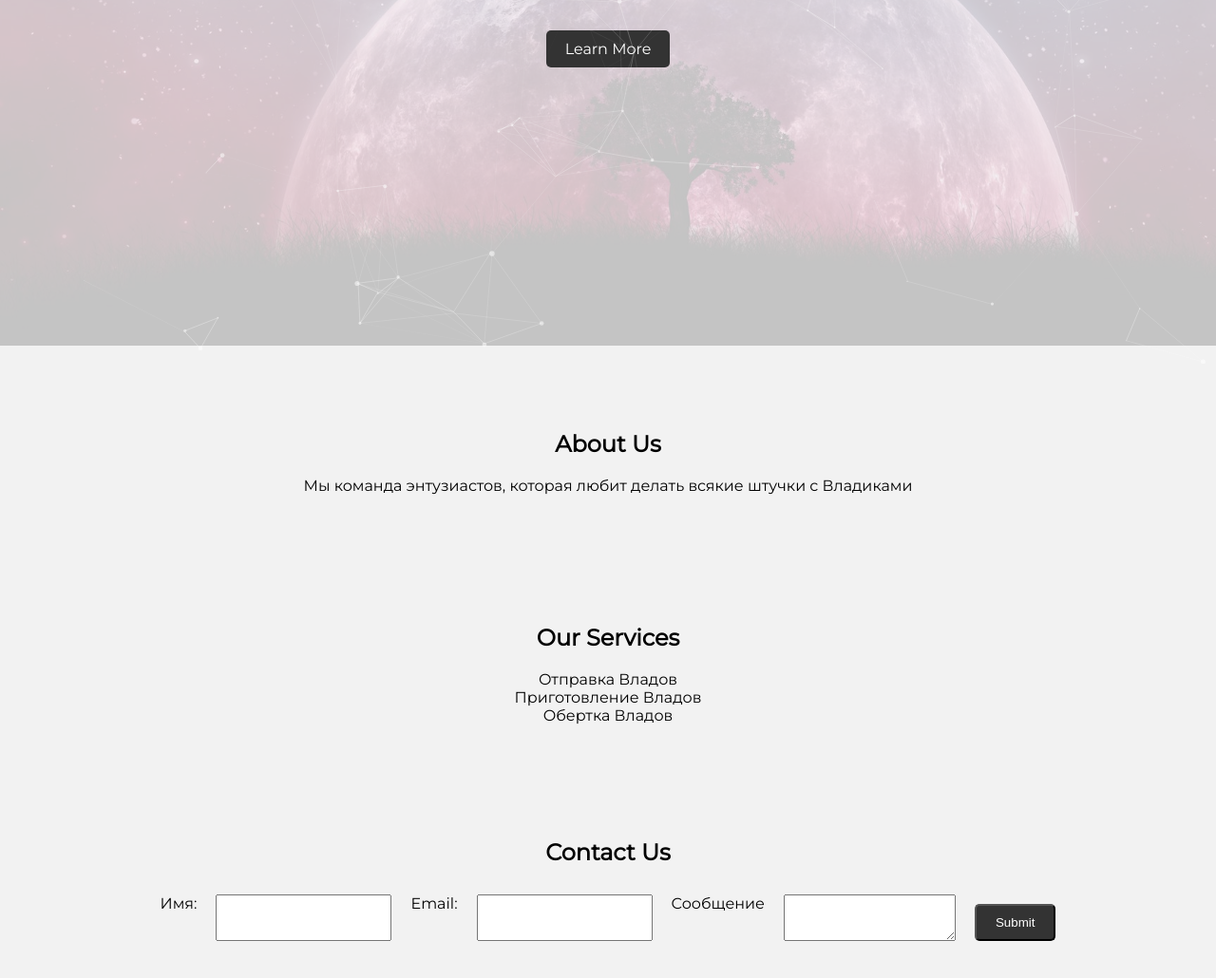
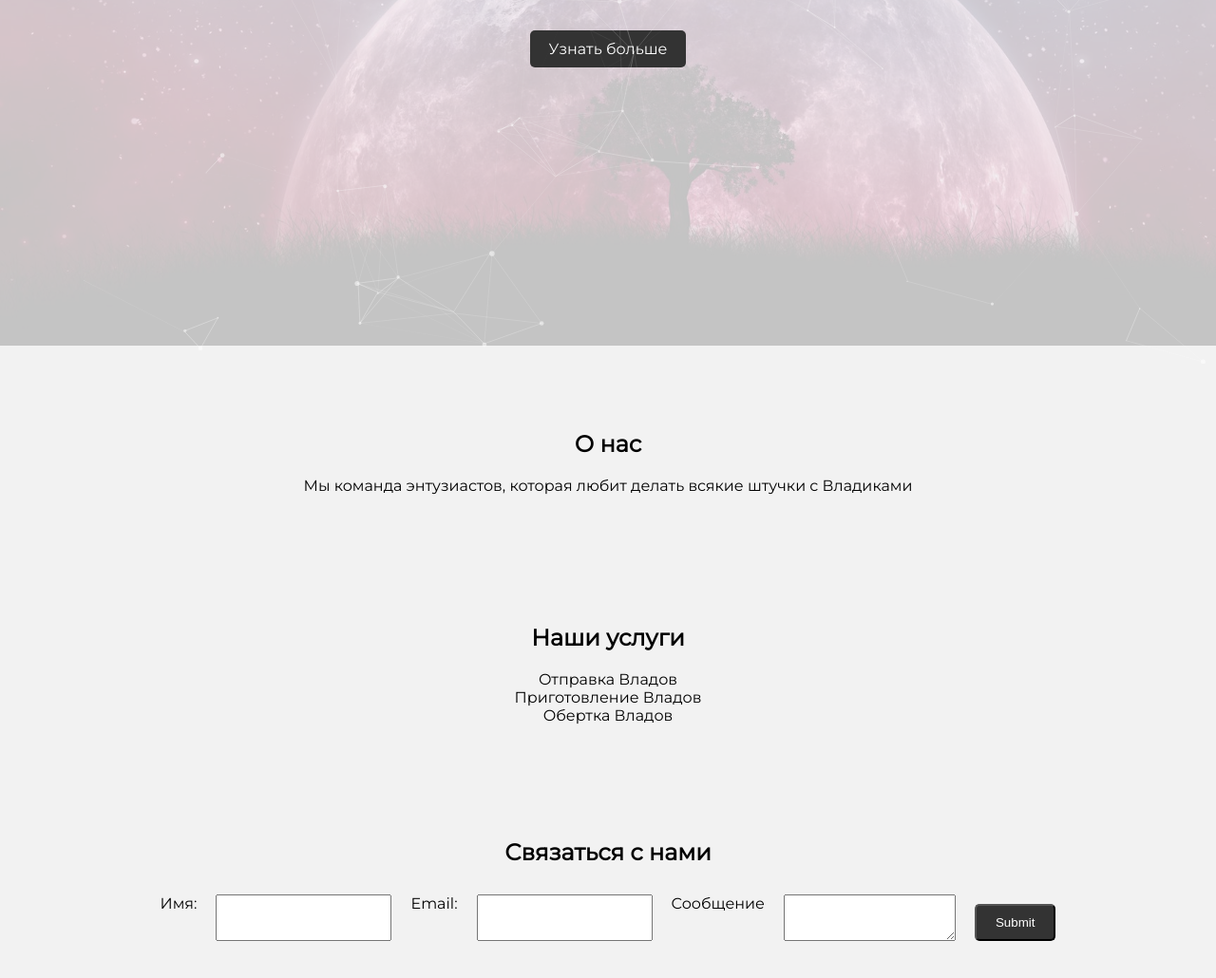
Before and after one commit to Admi-NW/Vlad-twister, a plain HTML site: page index.html in a window 1280 px wide. Shown: the part 436-1466 px from the top of the page at 95% size. Drawn offline with nearby package versions, Linux system fonts and the light colour scheme.

Commit message:
Update index.html

```diff
--- a/index.html
+++ b/index.html
@@ -21,14 +21,14 @@
     <section id="home">
         <div class="particles" id="particles-js"></div>
         <h1>Люблю Владика завернул бы его в твистер и съел</h1>
-        <a href="#about" class="btn">Learn More</a>
+        <a href="#about" class="btn">Узнать больше</a>
     </section>
     <section id="about">
-        <h2>About Us</h2>
+        <h2>О нас</h2>
         <p>Мы команда энтузиастов, которая любит делать всякие штучки с Владиками</p>
     </section>
     <section id="services">
-        <h2>Our Services</h2>
+        <h2>Наши услуги</h2>
         <ul>
             <li>Отправка Владов</li>
             <li>Приготовление Владов</li>
@@ -36,7 +36,7 @@
         </ul>
     </section>
     <section id="contact">
-        <h2>Contact Us</h2>
+        <h2>Связаться с нами</h2>
         <form action="submit-form.php" method="post">
             <label for="name">Имя:</label>
             <input type="text" id="name" name="name" required>
```
